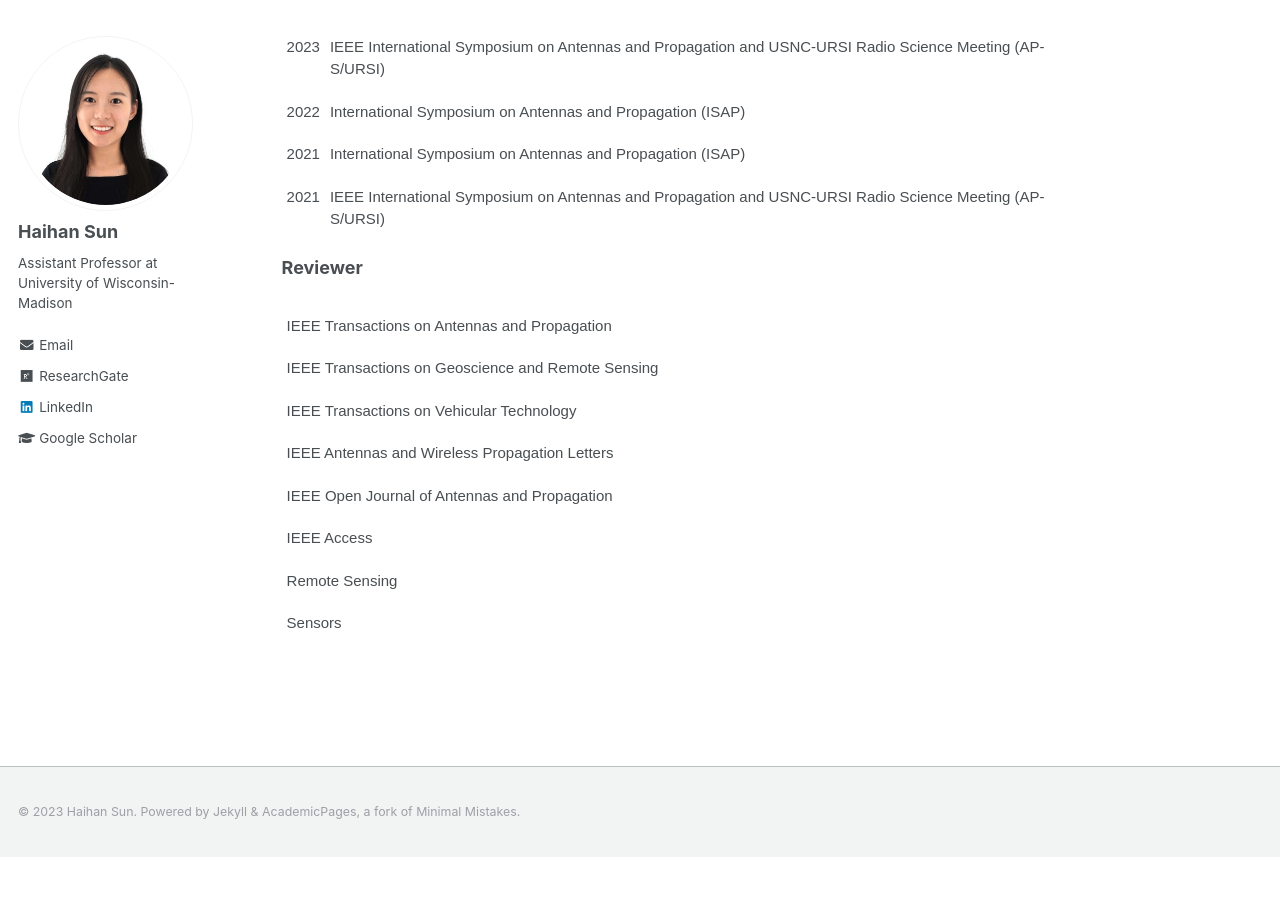
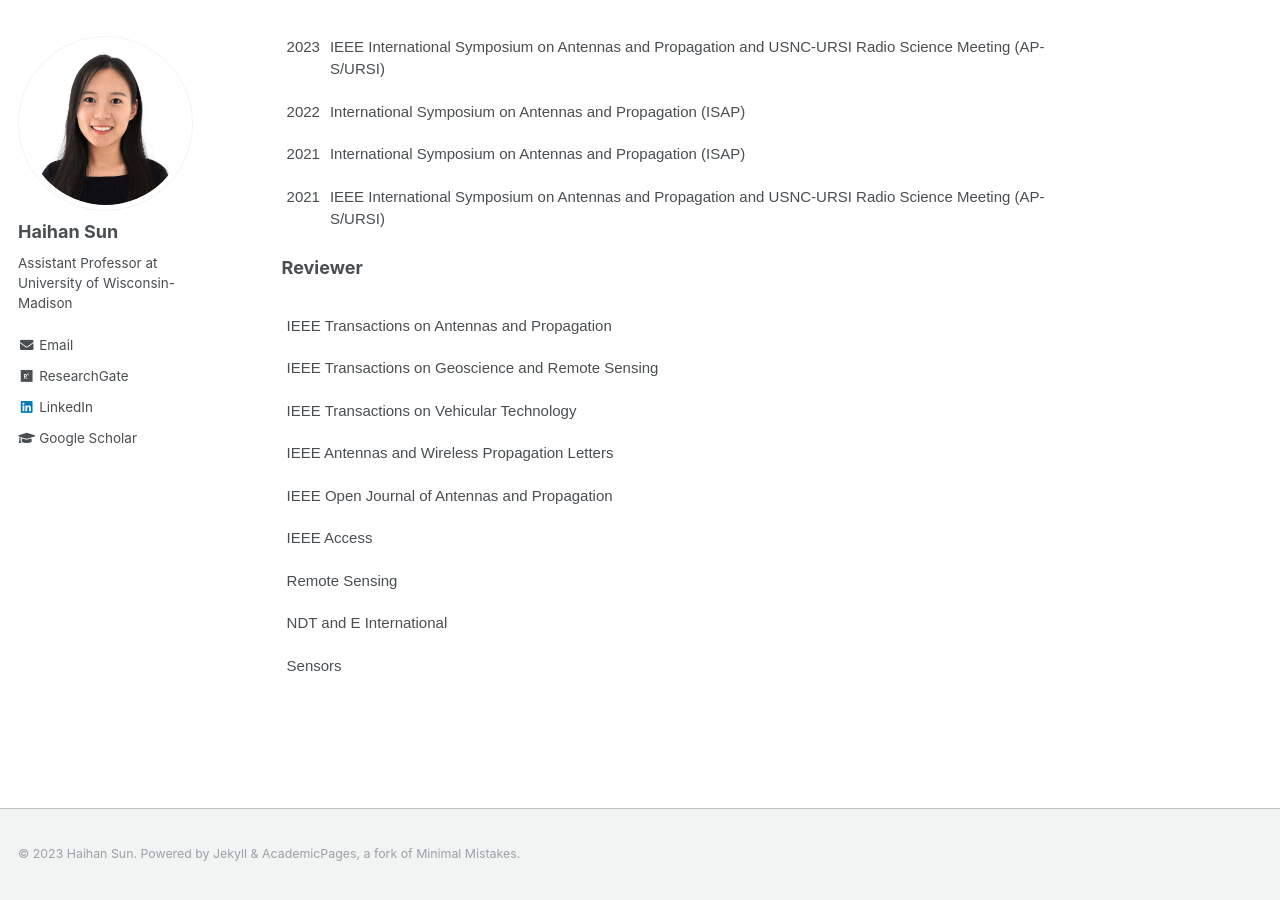
Before and after one commit to Haihan-Sun/Haihan-Sun.github.io, a Jekyll site: the page built from _pages/about.md, in a window 1280 px wide and 900 px high, scrolled down 1542 px. Built offline with Jekyll 4.4.1, drawn with Linux system fonts in a browser that asks for light colours; before the commit the page ends 2399 px from its top, so only the background shows below that.

Commit message:
Update about.md

```diff
--- a/_pages/about.md
+++ b/_pages/about.md
@@ -143,6 +143,9 @@ My group has two fully-funded PhD positions starting in Spring/Fall 2024. More i
     <td class="tg-ko0z">Remote Sensing</td>
   </tr>
   <tr>
+    <td class="tg-ko0z">NDT and E International</td>
+  </tr>
+  <tr>
     <td class="tg-ko0z">Sensors</td>
   </tr>
 </tbody>
```
